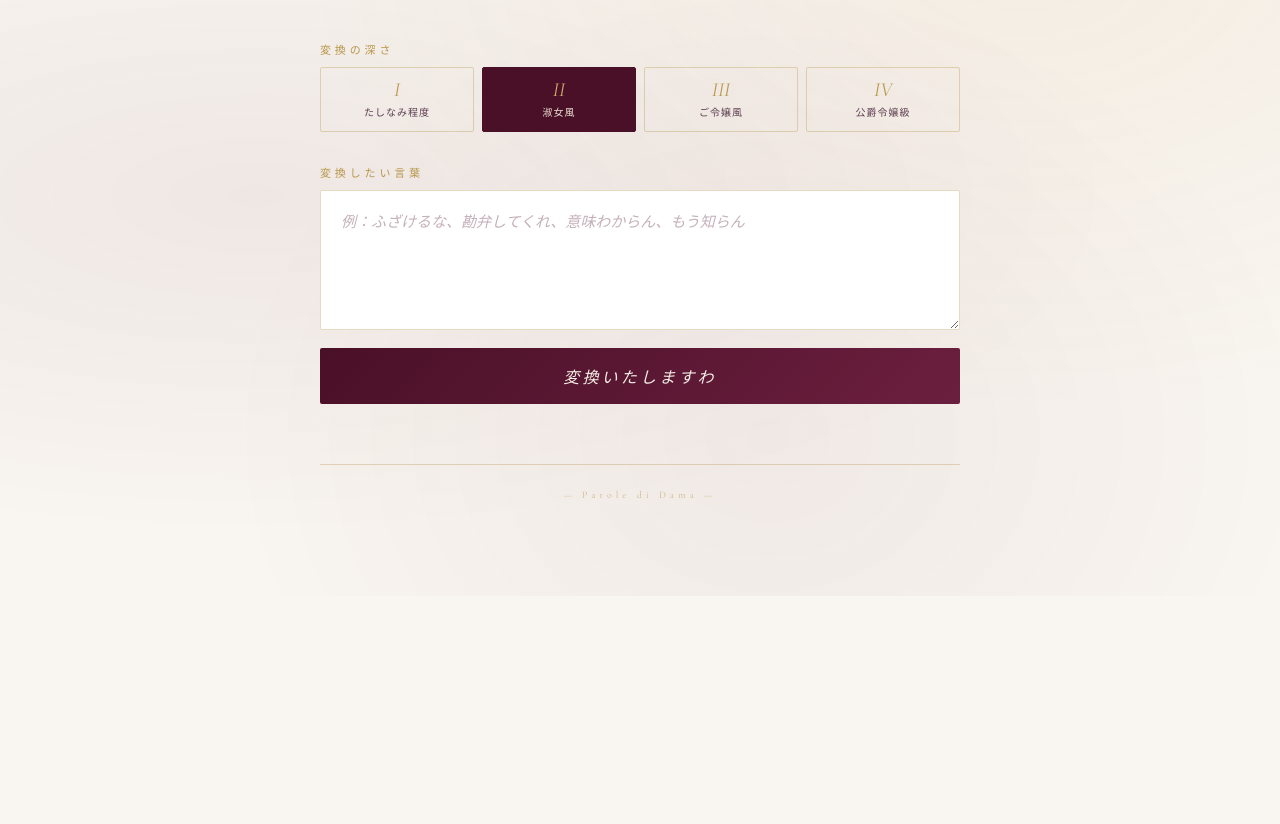
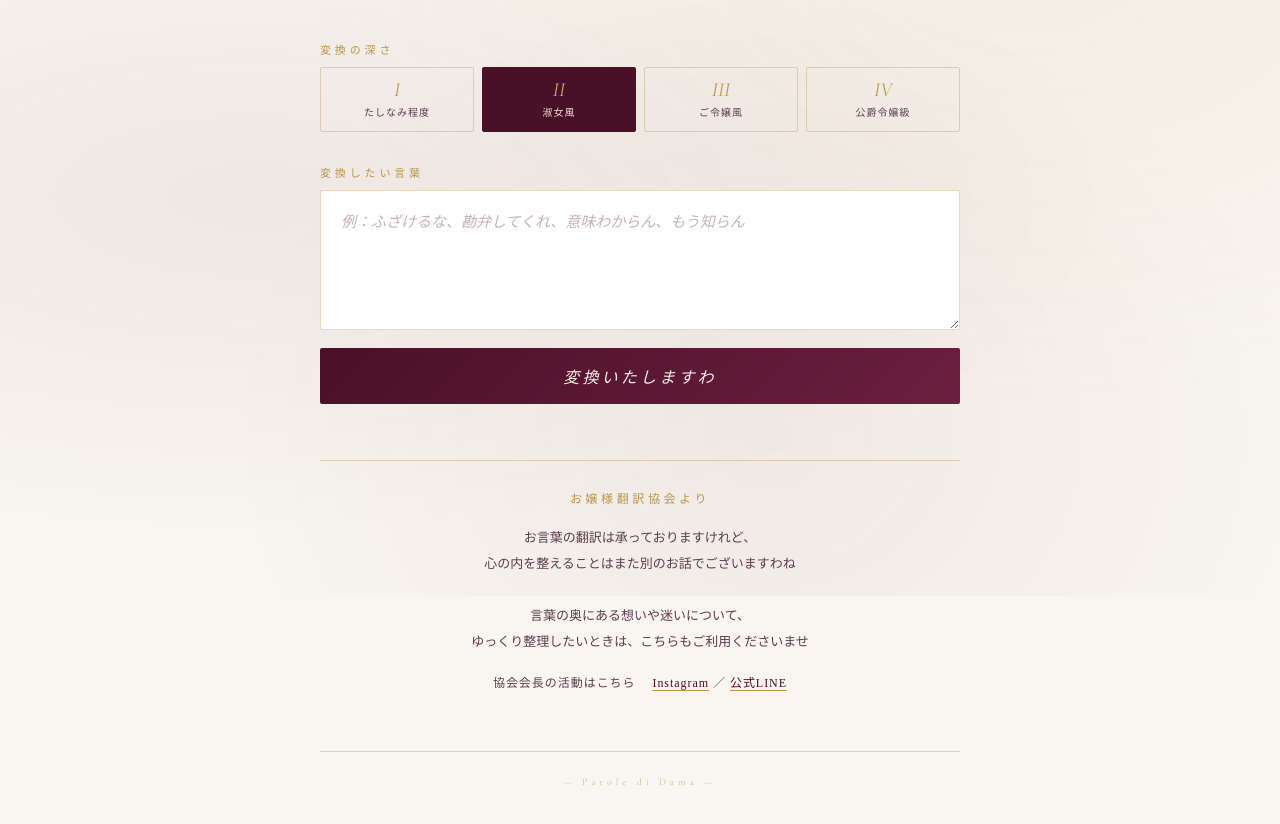
Before and after one commit to oklab-suay/ojosama-honyaku-kyokai, a website: page index.html in a window 1280 px wide. Shown: the part 204-1028 px from the top of the page. Before the commit the page ends 800 px from the top, so only its background shows below. Drawn offline with nearby package versions, Linux system fonts and the light colour scheme.

Commit message:
Add files via upload

```diff
--- a/index.html
+++ b/index.html
@@ -3,7 +3,7 @@
 <head>
 <meta charset="UTF-8">
 <meta name="viewport" content="width=device-width, initial-scale=1.0">
-<title>お言葉変換 — Parole di Dama</title>
+<title>お嬢様言葉翻訳協会</title>
 <style>
   @import url('https://fonts.googleapis.com/css2?family=Cormorant+Garamond:ital,wght@0,300;0,400;0,500;1,300;1,400&family=Noto+Serif+JP:wght@300;400;500&display=swap');
 
@@ -357,6 +357,44 @@
     fill: currentColor;
   }
 
+.chairman-section {
+  margin: 56px 0 36px;
+  padding-top: 28px;
+  border-top: 1px solid var(--border);
+  text-align: center;
+}
+
+.chairman-title {
+  font-size: 12px;
+  letter-spacing: 0.3em;
+  color: var(--gold);
+  margin-bottom: 18px;
+}
+
+.chairman-text {
+  font-size: 13px;
+  line-height: 2;
+  color: var(--ink-soft);
+  margin-bottom: 18px;
+}
+
+.chairman-links {
+  font-size: 12px;
+  letter-spacing: 0.08em;
+  color: var(--ink-soft);
+}
+
+.chairman-links a {
+  color: var(--wine);
+  text-decoration: none;
+  border-bottom: 1px solid var(--gold);
+  transition: all 0.2s ease;
+}
+
+.chairman-links a:hover {
+  color: var(--gold);
+}
+
   /* フッター */
   footer {
     margin-top: 60px;
@@ -465,6 +503,25 @@
       コピーしてSNSへ
     </button>
   </div>
+
+<section class="chairman-section">
+  <p class="chairman-title">お嬢様翻訳協会より</p>
+
+  <p class="chairman-text">
+    お言葉の翻訳は承っておりますけれど、<br>
+    心の内を整えることはまた別のお話でございますわね<br><br>
+    言葉の奥にある想いや迷いについて、<br>
+    ゆっくり整理したいときは、こちらもご利用くださいませ
+  </p>
+
+  <p class="chairman-links">
+    協会会長の活動はこちら
+    <a href="https://www.instagram.com/occult.kahchang.lab/" target="_blank" rel="noopener noreferrer">Instagram</a>
+    ／
+    <a href="https://lin.ee/whQsk3gg" target="_blank" rel="noopener noreferrer">公式LINE</a>
+  </p>
+</section>
+
 
   <footer>
     <p class="footer-ornament">— Parole di Dama —</p>
```
